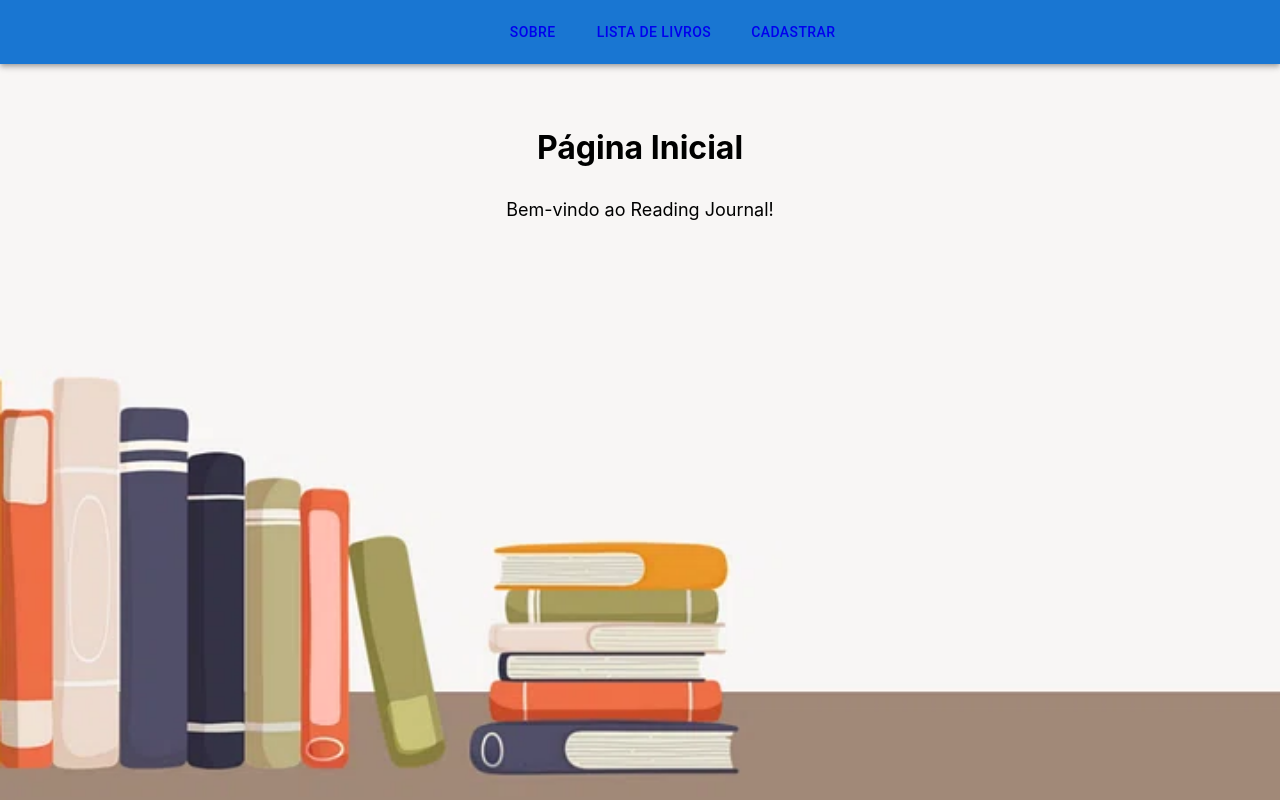
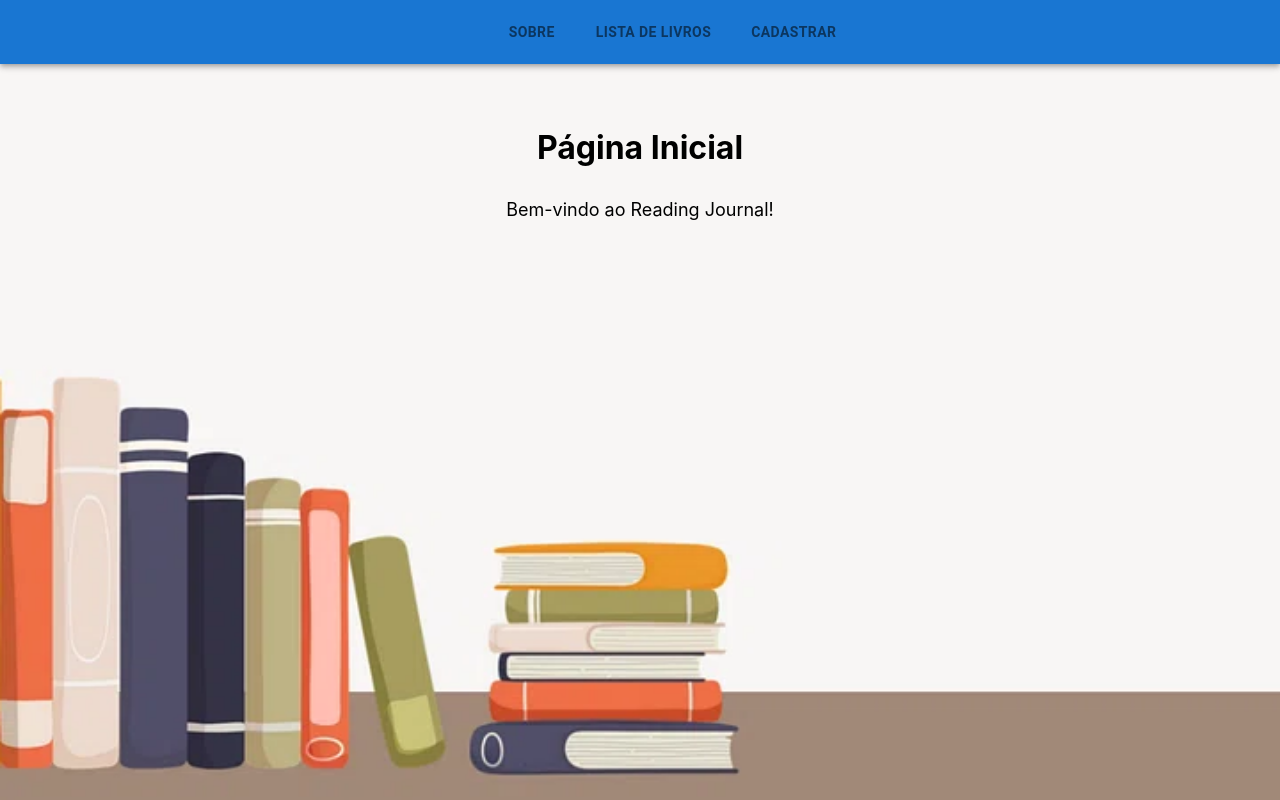
Before and after one commit to WilliamNovak/READING-JOURNAL, a React (Create React App) app: page / in a window 1280 px wide. Built offline with nearby package versions, Linux system fonts and the light colour scheme; some icons are missing.

Commit message:
dynamic navbar colors

```diff
--- a/src/App.js
+++ b/src/App.js
@@ -7,6 +7,8 @@ import myBooks from "./assets/books";
 import { BrowserRouter as Router, Route, Routes } from "react-router-dom";
 import { useState } from "react";
 import "./App.css";
+import { ThemeProvider } from "@emotion/react";
+import theme from "./theme";
 
 export default function App() {
   // Armazena o estado da lista de livros, inializando com os livros importados
@@ -36,6 +38,7 @@ export default function App() {
   // Exibe as paginas com base nas rotas definidas no sistema
   return (
     <div className="App">
+      <ThemeProvider theme={theme}>
         <Router>
           <NavBar />
           <div className="textCenter">
@@ -48,6 +51,7 @@ export default function App() {
             </Routes>
           </div>
         </Router>
+      </ThemeProvider>
     </div>
   );
 }
--- a/src/components/NavBar/NavBar.css
+++ /dev/null
@@ -1,4 +0,0 @@
-.navButton {
-    color: rgba(0, 0, 0, 0.54);
-    font-weight: 600;
-}
--- a/src/components/NavBar/NavBar.js
+++ b/src/components/NavBar/NavBar.js
@@ -1,27 +1,32 @@
 import React from "react";
 import { AppBar, Toolbar, Button, IconButton, Box } from '@mui/material';
 import HomeIcon from '@mui/icons-material/Home';
-import './NavBar.css';
-import { Link } from "react-router-dom";
+import { Link, useLocation } from "react-router-dom";
 
 // Componente de navegacao entre as paginas
 // utilizando rotas
 const NavBar = () => {
+    const location = useLocation();
+
+    const getButtonColor = (path) => {
+        return location.pathname === path ? 'white' : 'gray';
+    }
+
     return (
         <AppBar position="static">
             <Toolbar sx={{ justifyContent: "center" }}>
                 <Box sx={{ display: "flex", gap: 3, alignItems: 'center' }}>
                     <Link to="/">
-                        <IconButton aria-label="Página Inicial"><HomeIcon color="action"/></IconButton>
+                        <IconButton aria-label="Página Inicial"><HomeIcon  color={getButtonColor('/')}/></IconButton>
                     </Link>
                     <Link to="/about">
-                        <Button color="inherit" className="navButton">Sobre</Button>
+                        <Button color={getButtonColor('/about')} style={{fontWeight: '600'}}>Sobre</Button>
                     </Link>
                     <Link to="/booklist">
-                        <Button color="inherit" className="navButton">Lista de Livros</Button>
+                        <Button color={getButtonColor('/booklist')} style={{fontWeight: '600'}}>Lista de Livros</Button>
                     </Link>
                     <Link to="/bookform">
-                        <Button color="inherit" className="navButton">Cadastrar</Button>
+                        <Button color={getButtonColor('/bookform')} style={{fontWeight: '600'}}>Cadastrar</Button>
                     </Link>
                 </Box>
             </Toolbar>
--- /dev/null
+++ b/src/theme.js
@@ -0,0 +1,14 @@
+import { createTheme } from '@mui/material/styles';
+
+const theme = createTheme({
+  palette: {
+    gray: {
+      main: '#0000008a'
+    },
+    white: {
+      main: '#FFFFFF'
+    },
+  },
+});
+
+export default theme;
```
Lines whose indentation alone changed are shown as unchanged.
